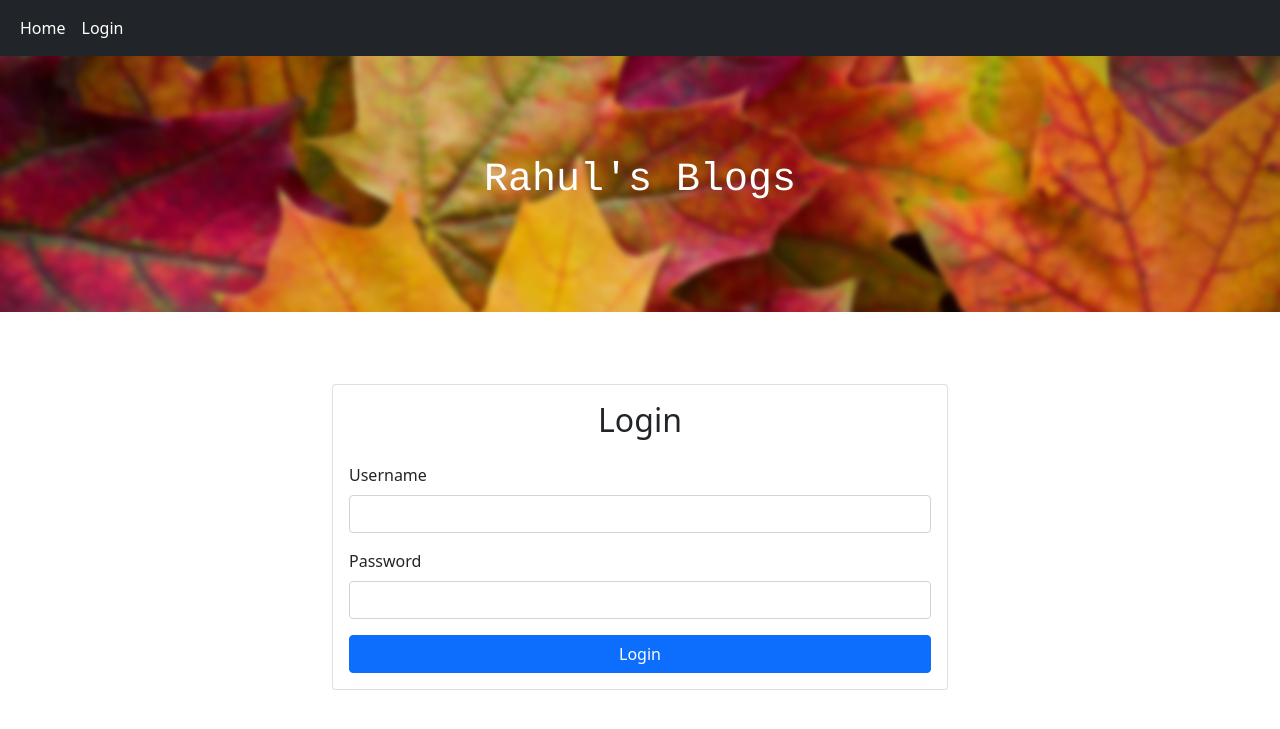
After one commit to rahulnshah/myblogs, a Django app: page /login/ in a window 1280 px wide. The commit adds this page. Shown: the top 729 px of the page. Run offline with Django 3.2, Linux system fonts and the light colour scheme.

Commit message:
added login and logout

```diff
--- a/blog/forms.py
+++ b/blog/forms.py
@@ -11,3 +11,7 @@ class PostForm(forms.ModelForm):
 # this will be my search box
 class NameForm(forms.Form):
     your_name = forms.CharField(label="", widget=forms.TextInput(attrs={'class' : 'form-control me-2', 'type' : 'search', 'placeholder': 'type something...', 'aria-label' : 'Search'}))
+
+class LoginForm(forms.Form):
+    username = forms.CharField(widget=forms.TextInput(attrs={'class': 'form-control'}))
+    password = forms.CharField(widget=forms.PasswordInput(attrs={'class': 'form-control'}))
--- a/blog/templates/blog/base.html
+++ b/blog/templates/blog/base.html
@@ -23,6 +23,13 @@
                             <a class="nav-link active" href="{% url 'post_new' %}">Create A Post</a>
                         {% endif %}
                       </li>
+                      <li class="nav-item">
+                        {% if user.is_authenticated %}
+                            <a class="nav-link active" href="{% url 'logout' %}">Logout</a>
+                        {% else %}
+                            <a class="nav-link active" href="{% url 'login' %}">Login</a>
+                        {% endif %}
+                      </li>
                     </ul>
                     {% block searchBox %}
 		                {% endblock searchBox %}
--- /dev/null
+++ b/blog/templates/blog/login.html
@@ -0,0 +1,34 @@
+{% extends 'blog/base.html' %}
+
+{% block content %}
+<div class="row justify-content-center mt-5">
+    <div class="col-md-6">
+        <div class="card">
+            <div class="card-body">
+                <h2 class="text-center mb-4">Login</h2>
+                {% if form.non_field_errors %}
+                    <div class="alert alert-danger">
+                        {% for error in form.non_field_errors %}
+                            {{ error }}
+                        {% endfor %}
+                    </div>
+                {% endif %}
+                <form method="POST">
+                    {% csrf_token %}
+                    <div class="mb-3">
+                        <label for="{{ form.username.id_for_label }}" class="form-label">Username</label>
+                        {{ form.username }}
+                    </div>
+                    <div class="mb-3">
+                        <label for="{{ form.password.id_for_label }}" class="form-label">Password</label>
+                        {{ form.password }}
+                    </div>
+                    <div class="d-grid">
+                        <button type="submit" class="btn btn-primary">Login</button>
+                    </div>
+                </form>
+            </div>
+        </div>
+    </div>
+</div>
+{% endblock %}
--- a/blog/urls.py
+++ b/blog/urls.py
@@ -5,5 +5,7 @@ urlpatterns = [
     path('', views.post_list, name='post_list'),
     path('post/<int:pk>/', views.post_detail, name='post_detail'),
     path('post/new/', views.post_new, name='post_new'),
-    path('post/<int:pk>/edit/', views.post_edit, name='post_edit')
+    path('post/<int:pk>/edit/', views.post_edit, name='post_edit'),
+    path('login/', views.login_view, name='login'),
+    path('logout/', views.logout_view, name='logout'),
 ]
--- a/blog/views.py
+++ b/blog/views.py
@@ -1,8 +1,8 @@
 from django.shortcuts import render, get_object_or_404, redirect
 from .models import Post
 from django.utils import timezone
-from .forms import PostForm
-from .forms import NameForm
+from .forms import PostForm, NameForm, LoginForm
+from django.contrib.auth import authenticate, login, logout
  # Both views.py and models.py are in the same directory. This means we can use .
 # and the name of the file (without .py).
 # Then we import the name of the model (Post).
@@ -54,3 +54,24 @@ def post_edit(request, pk):
     else:
         form = PostForm(instance=post)
     return render(request, 'blog/post_edit.html', {'form': form})
+
+def login_view(request):
+    if request.method == 'POST':
+        form = LoginForm(request.POST)
+        if form.is_valid():
+            username = form.cleaned_data['username']
+            password = form.cleaned_data['password']
+            user = authenticate(request, username=username, password=password)
+            if user is not None:
+                login(request, user)
+                return redirect('post_list')
+            else:
+                # Add error message for invalid credentials
+                form.add_error(None, "Invalid username or password")
+    else:
+        form = LoginForm()
+    return render(request, 'blog/login.html', {'form': form})
+
+def logout_view(request):
+    logout(request)
+    return redirect('post_list')  # Redirect to the post list page after logout
--- a/mysite/settings.py
+++ b/mysite/settings.py
@@ -120,3 +120,6 @@ USE_TZ = True
 
 STATIC_URL = '/static/'
 STATIC_ROOT = os.path.join(BASE_DIR, 'static')
+
+LOGIN_REDIRECT_URL = '/'
+LOGIN_URL = '/login/'
```
